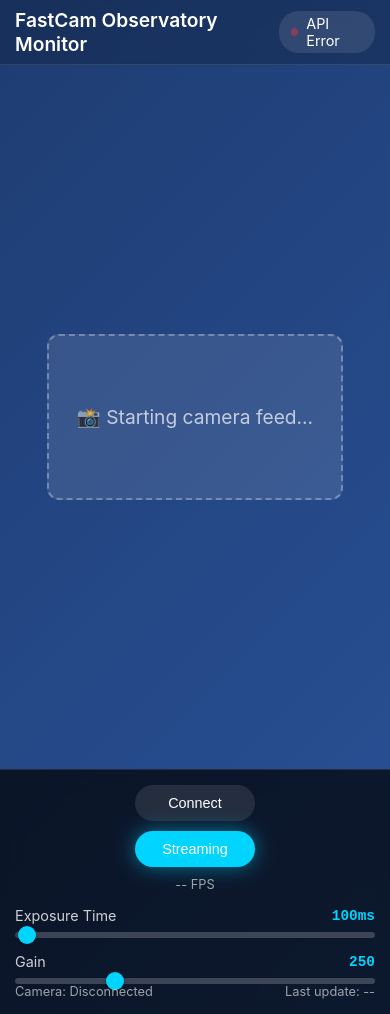
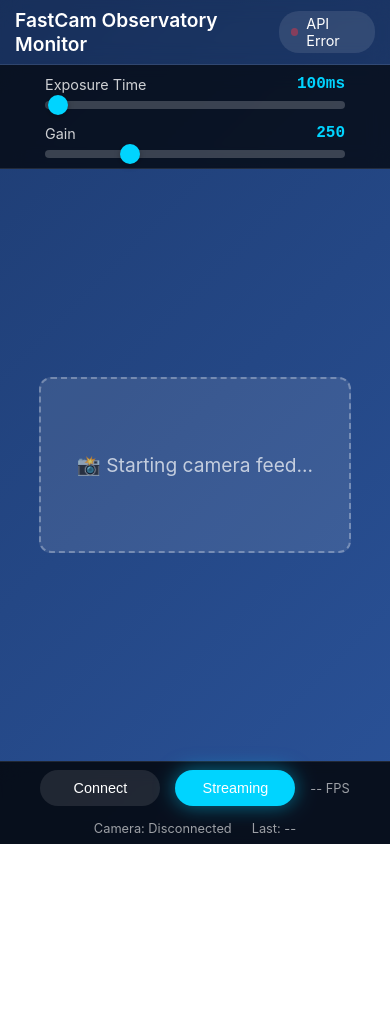
Before and after one commit to HeadCase/obscam, a plain HTML site: page src/obscam/templates/index.html in a window 390 px wide. After the commit the page ends 844 px from the top, so only its background shows below. Drawn offline with Linux system fonts and the light colour scheme; no server answers.

Commit message:
feat(html): proper image container

```diff
--- a/src/obscam/templates/index.html
+++ b/src/obscam/templates/index.html
@@ -69,33 +69,104 @@
             background: #dc3545;
         }
 
-        /* Main Feed Container */
+        /* Top Controls Above Image */
+        .top-controls {
+            background: rgba(0,0,0,0.7);
+            backdrop-filter: blur(10px);
+            padding: 15px 20px;
+            border-bottom: 1px solid rgba(255,255,255,0.1);
+            display: flex;
+            justify-content: center;
+            gap: 40px;
+            align-items: center;
+            flex-wrap: wrap;
+        }
+
+        .top-control-group {
+            display: flex;
+            flex-direction: column;
+            gap: 8px;
+            min-width: 200px;
+        }
+
+        .top-control-label {
+            font-size: 0.9rem;
+            color: rgba(255,255,255,0.8);
+            display: flex;
+            justify-content: space-between;
+            align-items: center;
+        }
+
+        .top-control-value {
+            font-family: monospace;
+            font-weight: bold;
+            color: #00d4ff;
+            font-size: 1rem;
+        }
+
+        .top-control-slider {
+            width: 100%;
+            height: 8px;
+            border-radius: 4px;
+            background: rgba(255,255,255,0.2);
+            outline: none;
+            -webkit-appearance: none;
+        }
+
+        .top-control-slider::-webkit-slider-thumb {
+            -webkit-appearance: none;
+            width: 20px;
+            height: 20px;
+            border-radius: 50%;
+            background: #00d4ff;
+            cursor: pointer;
+            box-shadow: 0 2px 6px rgba(0,0,0,0.3);
+        }
+
+        .top-control-slider::-moz-range-thumb {
+            width: 20px;
+            height: 20px;
+            border-radius: 50%;
+            background: #00d4ff;
+            cursor: pointer;
+            border: none;
+            box-shadow: 0 2px 6px rgba(0,0,0,0.3);
+        }
+
+        /* Main Feed Container - FULL WINDOW */
         .feed-container {
             flex: 1;
             display: flex;
             align-items: center;
             justify-content: center;
-            padding: 10px;
+            padding: 0;
+            margin: 0;
             position: relative;
+            overflow: hidden;
         }
 
         .image-wrapper {
             width: 100%;
-            height: calc(100vh - 160px); /* Leave room for controls */
+            height: 100%;
             display: flex;
             align-items: center;
             justify-content: center;
             position: relative;
+            margin: 0;
+            padding: 0;
         }
 
         .camera-image {
-            /* TARGET THE IMAGE ITSELF for maximum size on desktop */
-            width: 85vw;  /* Image uses 85% of viewport width */
-            height: 75vh; /* Image uses 75% of viewport height */
+            /* FULL BROWSER WINDOW SCALING - ALL DEVICES */
+            width: 100vw;
+            height: calc(100vh - 140px); /* Account for header + top controls + bottom controls */
+            max-width: 100vw;
+            max-height: calc(100vh - 140px);
             object-fit: contain;
-            border-radius: 8px;
-            box-shadow: 0 8px 32px rgba(0,0,0,0.3);
+            border-radius: 0;
+            box-shadow: none;
             transition: opacity 0.2s ease;
+            display: block;
         }
 
         .placeholder {
@@ -112,78 +183,17 @@
             color: rgba(255,255,255,0.7);
         }
 
-        /* Control Panel */
-        .controls {
-            background: rgba(0,0,0,0.7);
+        /* Bottom Control Panel - Minimal */
+        .bottom-controls {
+            background: rgba(0,0,0,0.8);
             backdrop-filter: blur(10px);
-            padding: 20px;
+            padding: 10px 20px;
             border-top: 1px solid rgba(255,255,255,0.1);
-        }
-
-        .controls-grid {
-            display: grid;
-            grid-template-columns: 1fr auto 1fr;
+            display: flex;
+            justify-content: center;
+            align-items: center;
             gap: 20px;
-            align-items: center;
-            max-width: 800px;
-            margin: 0 auto;
-        }
-
-        .control-group {
-            display: flex;
-            flex-direction: column;
-            gap: 8px;
-        }
-
-        .control-label {
-            font-size: 0.9rem;
-            color: rgba(255,255,255,0.8);
-            display: flex;
-            justify-content: space-between;
-            align-items: center;
-        }
-
-        .control-value {
-            font-family: monospace;
-            font-weight: bold;
-            color: #00d4ff;
-        }
-
-        .control-slider {
-            width: 100%;
-            height: 6px;
-            border-radius: 3px;
-            background: rgba(255,255,255,0.2);
-            outline: none;
-            -webkit-appearance: none;
-        }
-
-        .control-slider::-webkit-slider-thumb {
-            -webkit-appearance: none;
-            width: 18px;
-            height: 18px;
-            border-radius: 50%;
-            background: #00d4ff;
-            cursor: pointer;
-            box-shadow: 0 2px 6px rgba(0,0,0,0.3);
-        }
-
-        .control-slider::-moz-range-thumb {
-            width: 18px;
-            height: 18px;
-            border-radius: 50%;
-            background: #00d4ff;
-            cursor: pointer;
-            border: none;
-            box-shadow: 0 2px 6px rgba(0,0,0,0.3);
-        }
-
-        /* Control Buttons */
-        .control-buttons {
-            display: flex;
-            flex-direction: column;
-            gap: 10px;
-            align-items: center;
+            flex-wrap: wrap;
         }
 
         .control-btn {
@@ -218,13 +228,17 @@
         /* Status Info */
         .status-info {
             display: flex;
-            justify-content: space-between;
+            gap: 20px;
             align-items: center;
             font-size: 0.8rem;
             color: rgba(255,255,255,0.6);
         }
 
-        /* Responsive Design */
+        .status-info span {
+            white-space: nowrap;
+        }
+
+        /* Responsive Design - ALL DEVICES GET FULL WINDOW */
         @media (max-width: 768px) {
             .header {
                 padding: 8px 15px;
@@ -234,25 +248,39 @@
                 font-size: 1.2rem;
             }
 
-            .camera-image {
-                /* Mobile: Use smaller, mobile-friendly image sizing */
-                width: 95%;
-                height: auto;
-                max-width: 100%;
-                max-height: calc(100vh - 200px);
+            .top-controls {
+                flex-direction: column;
+                gap: 15px;
+                padding: 10px 15px;
             }
 
-            .controls-grid {
-                grid-template-columns: 1fr;
+            .top-control-group {
+                min-width: unset;
+                width: 100%;
+                max-width: 300px;
+            }
+
+            .camera-image {
+                /* Mobile: STILL FULL WINDOW - just adjust for smaller UI */
+                width: 100vw;
+                height: calc(100vh - 160px); /* Account for stacked mobile controls */
+                max-width: 100vw;
+                max-height: calc(100vh - 160px);
+            }
+
+            .bottom-controls {
+                padding: 8px 15px;
                 gap: 15px;
             }
-
-            .control-buttons {
-                order: -1;
         }
 
-            .controls {
-                padding: 15px;
+        /* Extra large displays - 4K monitors etc */
+        @media (min-width: 1920px) {
+            .camera-image {
+                width: 100vw;
+                height: calc(100vh - 120px); /* Minimal UI overhead on large screens */
+                max-width: 100vw;
+                max-height: calc(100vh - 120px);
             }
         }
 
@@ -279,7 +307,30 @@
             </div>
         </header>
 
-        <!-- Main Camera Feed -->
+        <!-- Top Controls - Above Image -->
+        <div class="top-controls">
+            <!-- Exposure Control -->
+            <div class="top-control-group">
+                <label class="top-control-label">
+                    Exposure Time
+                    <span class="top-control-value" id="exposure-value">100ms</span>
+                </label>
+                <input type="range" class="top-control-slider" id="exposure-slider"
+                       min="1" max="10000" value="100" step="1">
+            </div>
+
+            <!-- Gain Control -->
+            <div class="top-control-group">
+                <label class="top-control-label">
+                    Gain
+                    <span class="top-control-value" id="gain-value">250</span>
+                </label>
+                <input type="range" class="top-control-slider" id="gain-slider"
+                       min="50" max="800" value="250" step="1">
+            </div>
+        </div>
+
+        <!-- Main Camera Feed - FULL WINDOW -->
         <main class="feed-container">
             <div class="image-wrapper">
                 <div class="placeholder" id="camera-image">
@@ -288,21 +339,8 @@
             </div>
         </main>
 
-        <!-- Control Panel -->
-        <div class="controls">
-            <div class="controls-grid">
-                <!-- Exposure Control -->
-                <div class="control-group">
-                    <label class="control-label">
-                        Exposure Time
-                        <span class="control-value" id="exposure-value">100ms</span>
-                    </label>
-                    <input type="range" class="control-slider" id="exposure-slider"
-                           min="1" max="10000" value="100" step="1">
-                </div>
-
-                <!-- Control Buttons -->
-                <div class="control-buttons">
+        <!-- Bottom Control Panel - Minimal -->
+        <div class="bottom-controls">
             <button class="control-btn" id="connect-btn" onclick="connectCamera()">
                 Connect
             </button>
@@ -310,23 +348,9 @@
                 Streaming
             </button>
             <div class="fps-display" id="fps-display">-- FPS</div>
-                </div>
-
-                <!-- Gain Control -->
-                <div class="control-group">
-                    <label class="control-label">
-                        Gain
-                        <span class="control-value" id="gain-value">250</span>
-                    </label>
-                    <input type="range" class="control-slider" id="gain-slider"
-                           min="50" max="800" value="250" step="1">
-                </div>
-            </div>
-
-            <!-- Status Info -->
             <div class="status-info">
-                <span id="status-left">Camera: <span id="camera-status">Initializing</span></span>
-                <span id="status-right">Last update: <span id="last-update">--</span></span>
+                <span>Camera: <span id="camera-status">Initializing</span></span>
+                <span>Last: <span id="last-update">--</span></span>
             </div>
         </div>
     </div>
@@ -553,6 +577,9 @@
                     connectCamera();
                 }
             });
+
+            // Initialize slider values
+            updateSliderDisplays();
         });
 
         // Start the application
```
Lines whose indentation alone changed are shown as unchanged.
